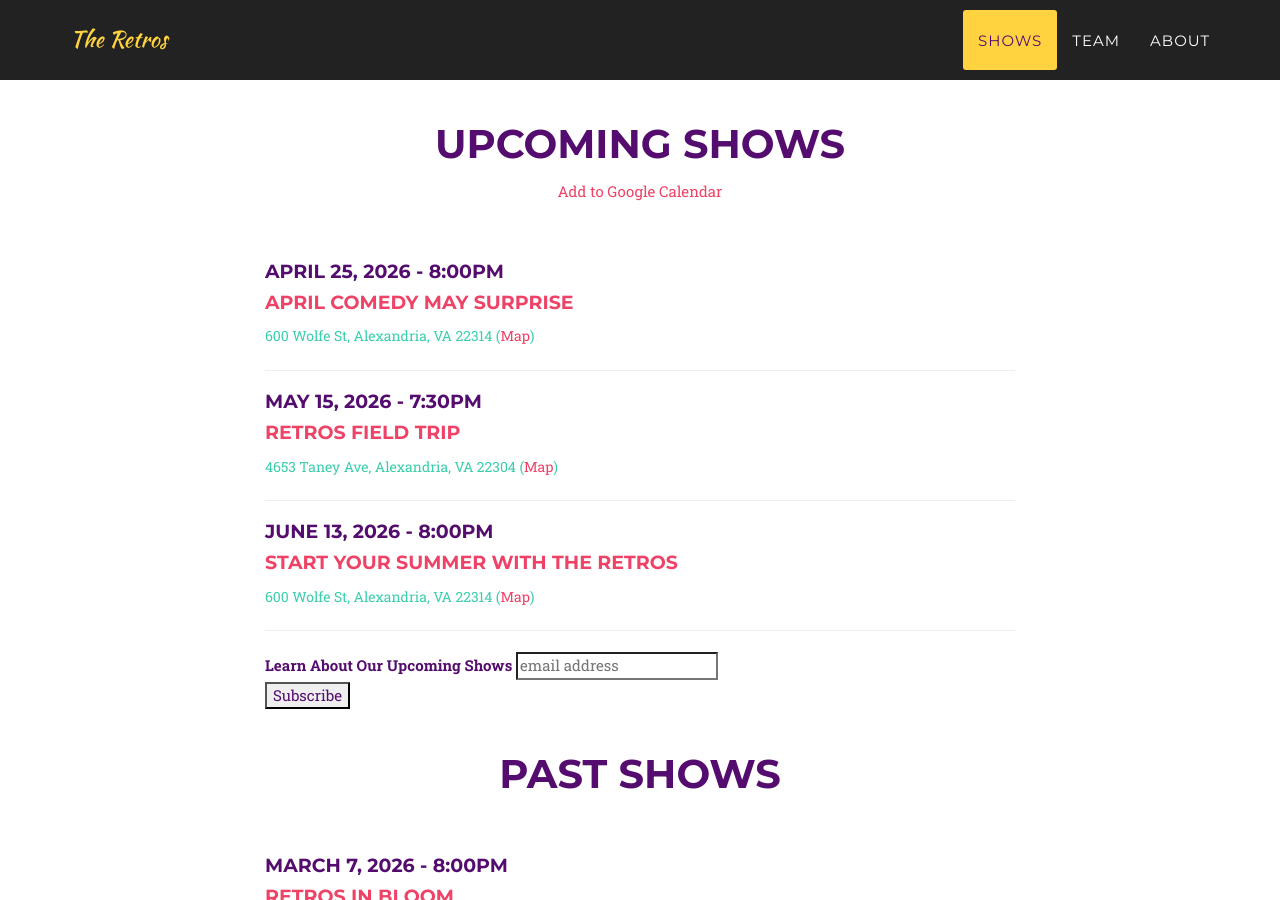
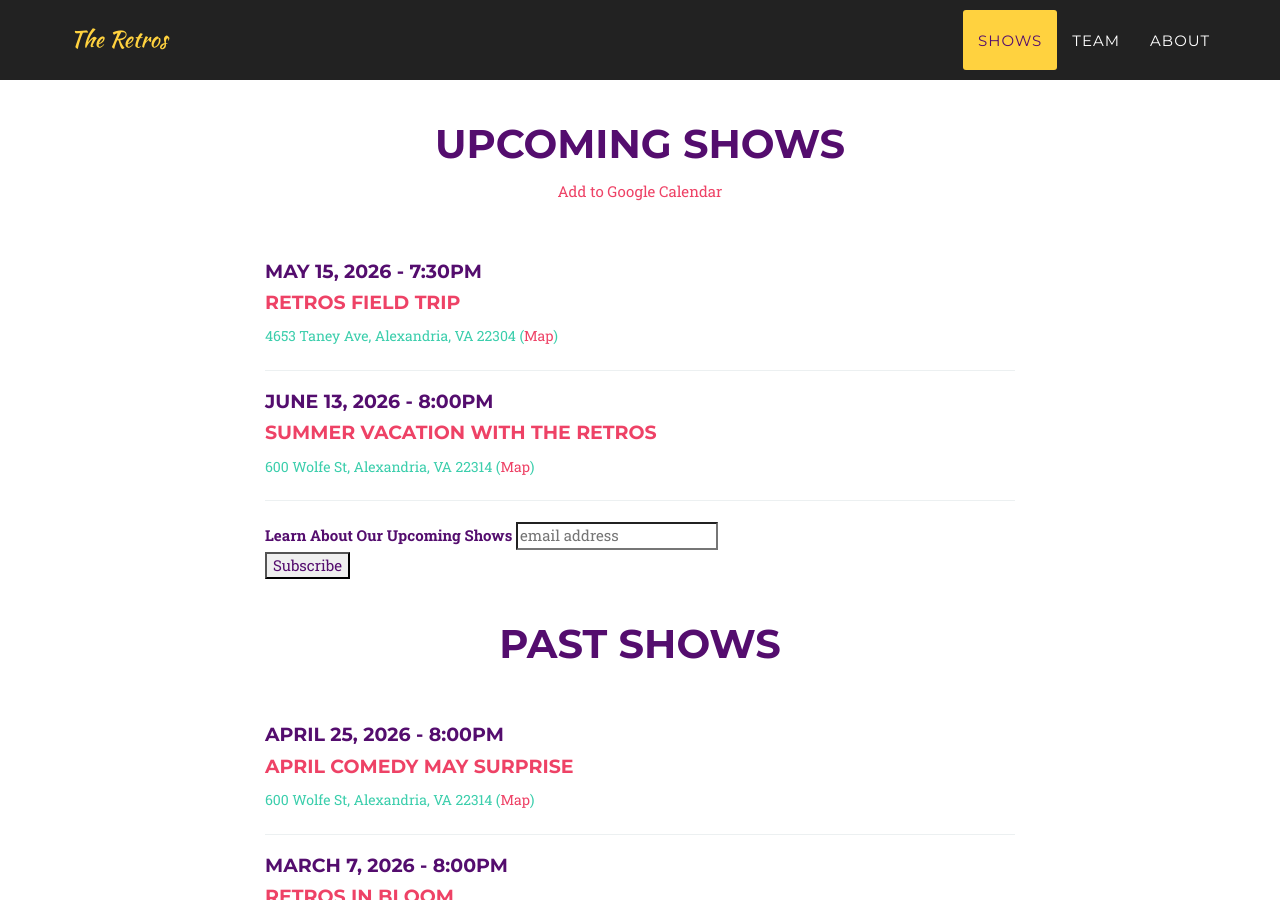
Before and after one commit to yig/RetrosImprovWeb, a Jekyll site: the page built from index.html, in a window 1280 px wide and 900 px high, scrolled down 911 px. Built offline with Jekyll 4.4.1, drawn with Linux system fonts in a browser that asks for light colours; some web fonts are replaced; comment, search, counter and statistics services are not loaded; some of the changed text lies outside the part shown.

```diff
--- a/_config.yml
+++ b/_config.yml
@@ -6,21 +6,21 @@ email: retrocessionist.improv@gmail.com
 description: "The Retros - Improv Comedy in Alexandria, VA"
 
 shows:
+- date: May 15, 2026
+  time: 7:30pm
+  title: "Retros Field Trip"
+  location: 4653 Taney Ave, Alexandria, VA 22304
+  url: https://www.eventbrite.com/e/improv-comedy-show-with-the-retros-tickets-1988275154510?aff=website
+- date: June 13, 2026
+  time: 8:00pm
+  title: "Summer Vacation with the Retros"
+  location: 600 Wolfe St, Alexandria, VA 22314
+past_shows:
 - date: April 25, 2026
   time: 8:00pm
   title: "April Comedy May Surprise"
   location: 600 Wolfe St, Alexandria, VA 22314
   url: https://www.eventbrite.com/e/improv-comedy-show-with-the-retros-tickets-1987277246741?aff=website
-- date: May 15, 2026
-  time: 7:30pm
-  title: "Retros Field Trip"
-  location: 4653 Taney Ave, Alexandria, VA 22304
-- date: June 13, 2026
-  time: 8:00pm
-  title: "Start Your Summer with the Retros"
-  location: 600 Wolfe St, Alexandria, VA 22314
-  url:
-past_shows:
 - date: March 7, 2026
   time: 8:00pm
   title: "Retros in Bloom"
```
